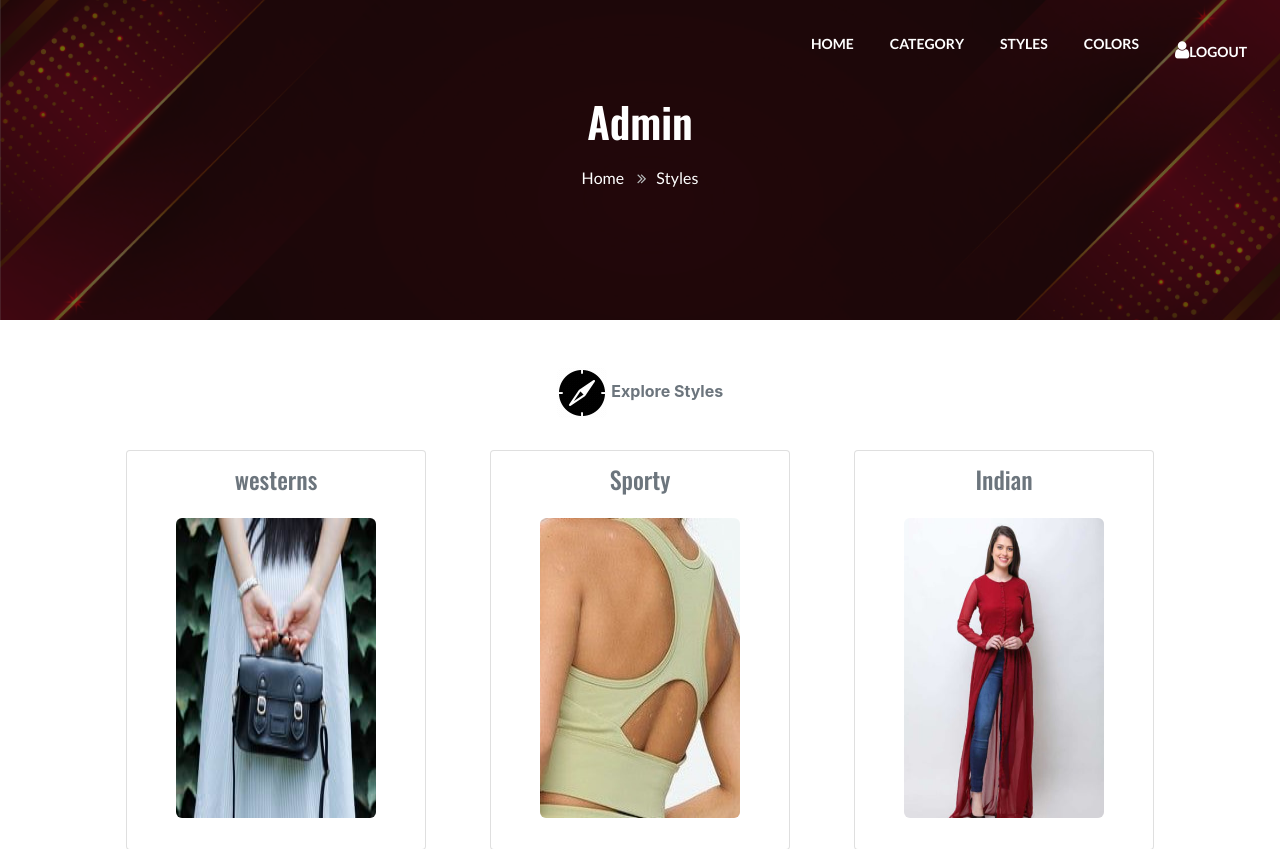
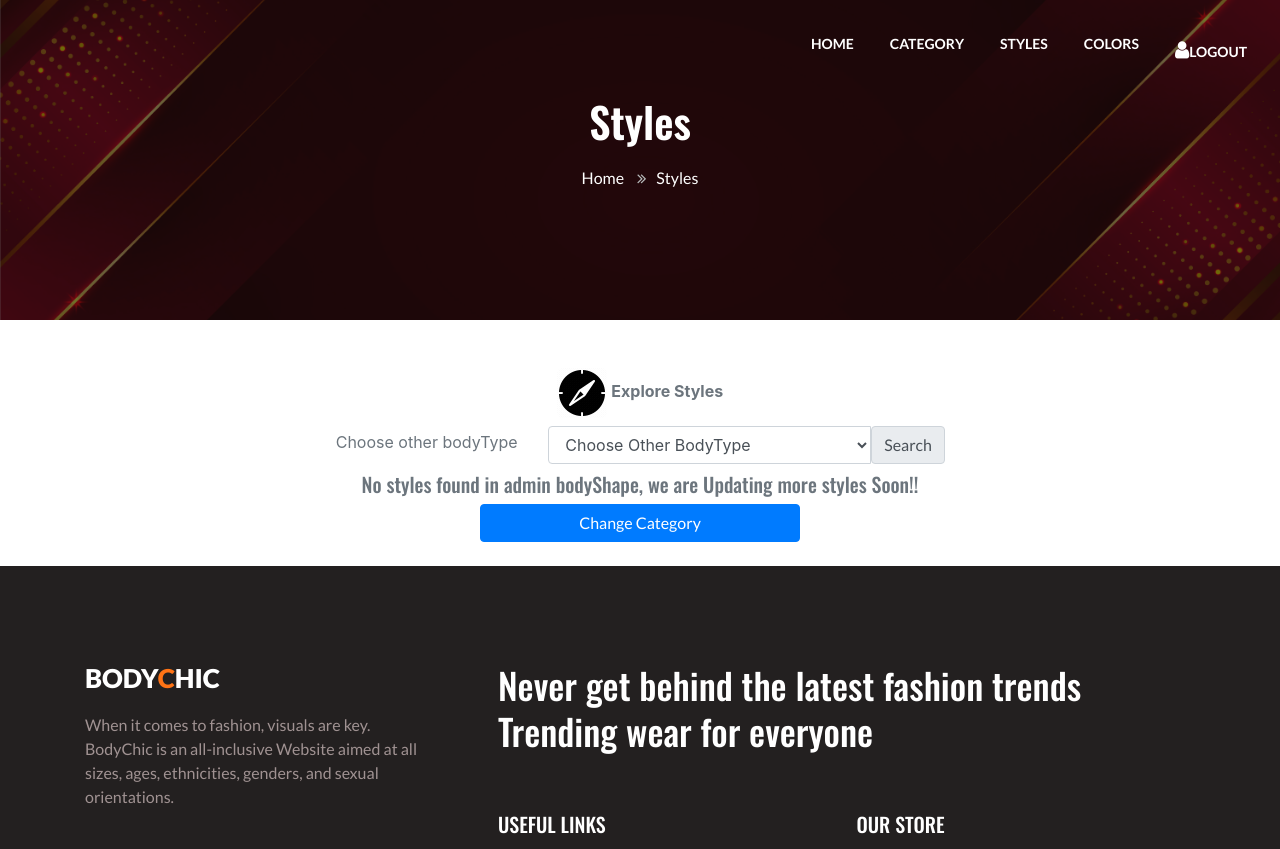
Before and after one commit to HarsikaKumari/BodyChic, a PHP site: page /styles.php in a window 1280 px wide. Shown: the top 849 px of the page. Run offline with PHP 8.4, Linux system fonts and the light colour scheme; a user stored in the database is signed in; data comes from the database, SQL or seed files in the repository; some libraries are stand-ins or nearby versions.

Commit message:
feat(style): add dropdown to see any style

```diff
--- a/styles.php
+++ b/styles.php
@@ -7,7 +7,7 @@ include("session_check.php")
 <div class="breadcrumb-contentnhy">
     <div class="container">
         <nav aria-label="breadcrumb">
-            <h2 class="hny-title text-center">Admin</h2>
+            <h2 class="hny-title text-center">Styles</h2>
             <ol class="breadcrumb mb-0">
                 <li><a href="index.php">Home</a>
                     <span class="fa fa-angle-double-right"></span>
@@ -23,30 +23,54 @@ include("session_check.php")
 <div class="text-center text-secondary fs-5 pb-4 manage_category pt-5">
     <img src="./assets/images/exploreIcon.gif" alt="addIcon" class="justify-center">
     <strong>Explore Styles</strong>
+    <div class="col-md-12">
+        <div class="row my-2">
+            <div class="col-md-2 pt-1 offset-md-3">
+                <label>Choose other bodyType</label>
+            </div>
+            <div class="col-md-4">
+                <form method="post">
+                    <div class="input-group">
+                        <select type="text" class="form-control" id="body_type" name="bodytype" placeholder="Eg: Hourglass">
+                            <option value="" selected disabled>Choose Other BodyType</option>
+                            <?php
+                            $arr = ["Hourglass", "Rectangular", "Pear", "Apple", "Inverted", "Triangle", "Oval"];
+                            foreach ($arr as $a) {
+                            ?>
+                                <option <?php
+                                        if (isset($bodyType)) {
+                                            if ($bodyType == $a) {
+                                                echo "selected";
+                                            }
+                                        }
+                                        ?>><?php echo $a ?></option>
+                            <?php
+                            }
+                            ?>
+                        </select>
+                        <button class="btn btn-primary input-group-text" name="search">Search</button>
+                    </div>
+                </form>
+            </div>
+        </div>
+    </div>
     <div class=" d-flex align-items-center justify-content-center flex-wrap">
 
         <?php
-        //1. database connect
         include("config.php");
-        //2. query
-        //SELECT * from `table`
         $bodyType = $_SESSION["bodyType"];
-
-        if(isset($_GET['category'])){
-
-            $query = "SELECT * from `styles` where `bodytype`='$bodyType' OR `bodytype` = 'All' and `category`='$_GET[category]'";
+        if (isset($_REQUEST["search"])) {
+            $bodyType = $_REQUEST["bodytype"];
+        }
+        if (isset($_GET['category'])) {
+            $query = "SELECT * from `styles` where `bodytype`='$bodyType' and `category`='$_GET[category]'";
         } else {
-            $query = "SELECT * from `styles` where `bodytype`='$bodyType' OR `bodytype` = 'All' ";
+            $query = "SELECT * from `styles` where `bodytype`='$bodyType'";
         }
-
-        //3. query run with database
         $result = mysqli_query($connect, $query);
-        //4. result use
-        // print_r($result);
-        $sno = 1;
+        if (mysqli_num_rows($result) > 0) {
             while ($data = mysqli_fetch_assoc($result)) {
                 //  print_r($data);
-            //  Array ( [id] => 6 [category_name] => Dresses [image] => 9998221411.jpg [status] => Active [created_at] => 2024-07-05 12:48:31.743273 )
         ?>
                 <div class="card" style="width: 300px; margin:2rem; height:400px;">
                     <div class="card-body">
@@ -56,12 +80,32 @@ include("session_check.php")
                         </p>
                     </div>
                 </div>
+            <?php
+            }
+        } else {
+            ?>
+            <h5>No styles found
+                <?php
+                if (isset($_GET['category'])) {
+                    $que = "SELECT * from `category` where `id`='$_GET[category]'";
+                    include("config.php");
+                    $res1 = mysqli_fetch_assoc(mysqli_query($connect, $que));
+                    echo "for $res1[category_name]";
+                }
+                ?>
+                in
+                <?php echo $bodyType ?> bodyShape,
+
+                we are Updating more styles Soon!!</h5>
+
+
 
         <?php
-            $sno++;
         }
         ?>
+
     </div>
+    <a href="category.php" class="btn btn-primary d-block mx-auto w-25">Change Category</a>
 </div>
 
 <?php
```
Lines whose indentation alone changed are shown as unchanged.
